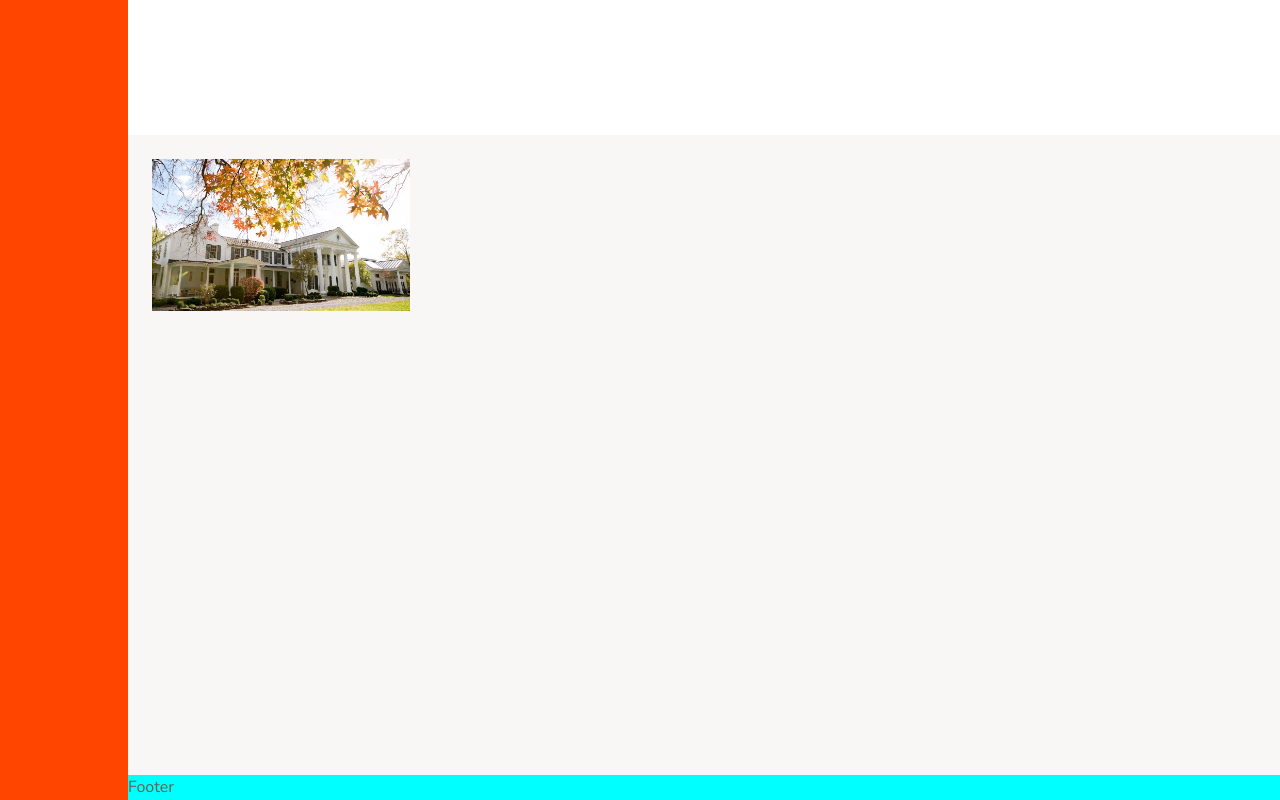
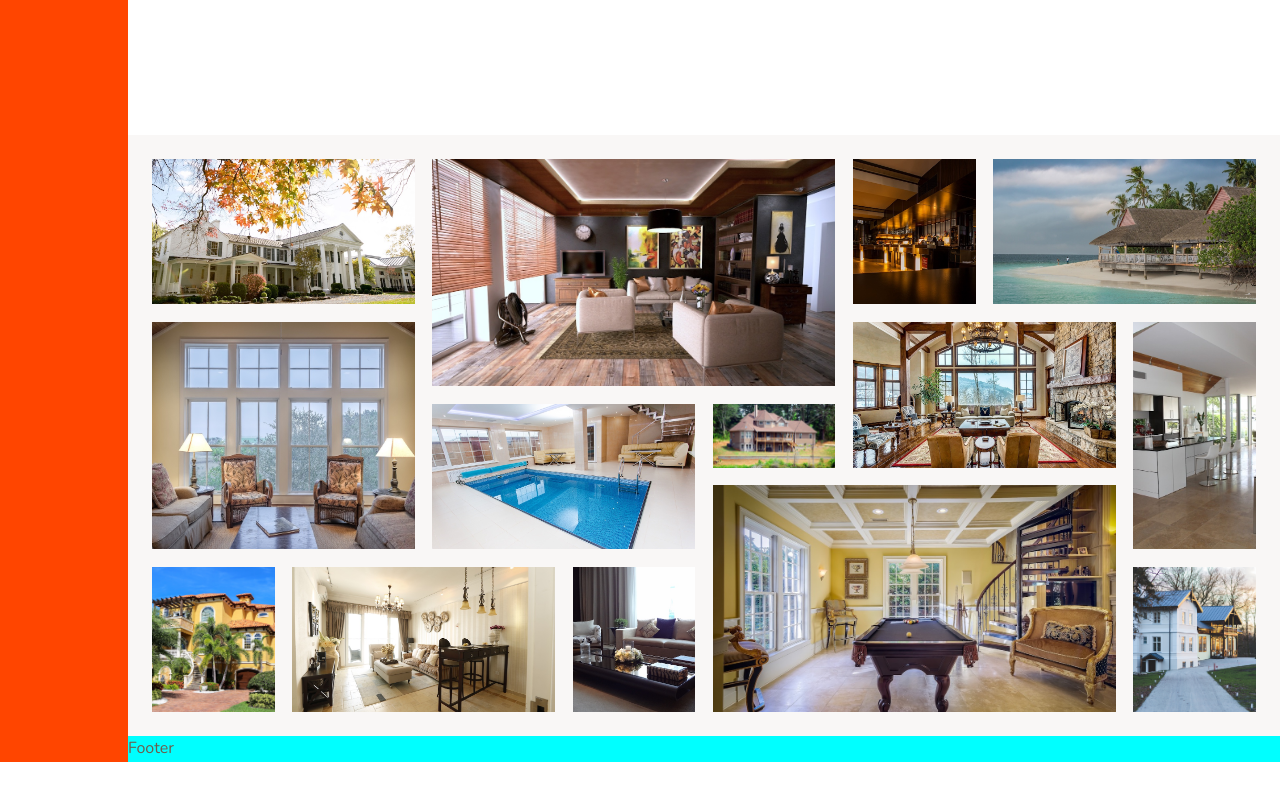
Before and after one commit to najmulmyself/Nexter, a website: page index.html in a window 1280 px wide. Shown: the part 4508-5308 px from the top of the page. After the commit the page ends 5270 px from the top, so only its background shows below. Drawn offline with nearby package versions, Linux system fonts and the light colour scheme.

Commit message:
gallery section completed

```diff
--- a/index.html
+++ b/index.html
@@ -358,6 +358,45 @@
       <figure class="gallery__item gallery__item--1">
         <img src="img/gal-1.jpeg" alt="img 1" class="gallery__img">
       </figure>
+      <figure class="gallery__item gallery__item--2">
+        <img src="img/gal-2.jpeg" alt="img 2" class="gallery__img">
+      </figure>
+      <figure class="gallery__item gallery__item--3">
+        <img src="img/gal-3.jpeg" alt="img 3" class="gallery__img">
+      </figure>
+      <figure class="gallery__item gallery__item--4">
+        <img src="img/gal-4.jpeg" alt="img 4" class="gallery__img">
+      </figure>
+      <figure class="gallery__item gallery__item--5">
+        <img src="img/gal-5.jpeg" alt="img 5" class="gallery__img">
+      </figure>
+      <figure class="gallery__item gallery__item--6">
+        <img src="img/gal-6.jpeg" alt="img 6" class="gallery__img">
+      </figure>
+      <figure class="gallery__item gallery__item--7">
+        <img src="img/gal-7.jpeg" alt="img 7" class="gallery__img">
+      </figure>
+      <figure class="gallery__item gallery__item--8">
+        <img src="img/gal-8.jpeg" alt="img 8" class="gallery__img">
+      </figure>
+      <figure class="gallery__item gallery__item--9">
+        <img src="img/gal-9.jpeg" alt="img 9" class="gallery__img">
+      </figure>
+      <figure class="gallery__item gallery__item--10">
+        <img src="img/gal-10.jpeg" alt="img 10" class="gallery__img">
+      </figure>
+      <figure class="gallery__item gallery__item--11">
+        <img src="img/gal-11.jpeg" alt="img 11" class="gallery__img">
+      </figure>
+      <figure class="gallery__item gallery__item--12">
+        <img src="img/gal-12.jpeg" alt="img 12" class="gallery__img">
+      </figure>
+      <figure class="gallery__item gallery__item--13">
+        <img src="img/gal-13.jpeg" alt="img 13" class="gallery__img">
+      </figure>
+      <figure class="gallery__item gallery__item--14">
+        <img src="img/gal-14.jpeg" alt="img 14" class="gallery__img">
+      </figure>
     </section>
 
     <footer class="footer">Footer</footer>
--- a/sass/_gallery.scss
+++ b/sass/_gallery.scss
@@ -1,24 +1,73 @@
-.gallery{
+.gallery {
   background-color: $color-grey-light-1;
-    grid-column : full-content-start / full-content-end;
+  grid-column: full-content-start / full-content-end;
 
   display: grid;
-    grid-template-columns: repeat(8 , 1fr);
-    grid-template-rows: repeat(7 , 5vw);
-    grid-gap: 1.5rem;
-    padding :1.5rem;
+  grid-template-columns: repeat(8, 1fr);
+  grid-template-rows: repeat(7, 5vw);
+  grid-gap: 1.1rem;
+  padding: 1.5rem;
 
-
-    &__item{
-
-        &--1{
+  &__item {
+    &--1 {
       grid-row: 1 / span 2;
       grid-column: 1 / span 2;
     }
-
+    &--2 {
+      grid-row: 1 / span 3;
+      grid-column: 3 / span 3;
+    }
+    &--3 {
+      grid-row: 1 / span 2;
+      grid-column: 6 / 7;
+    }
+    &--4 {
+      grid-row: 1 / span 2;
+      grid-column: 7 / -1;
+    }
+    &--5 {
+      grid-row: 3 / span 3;
+      grid-column: 1 / span 2;
+    }
+    &--6 {
+      grid-row: 4 / span 2;
+      grid-column: 3 / span 2;
+    }
+    &--7 {
+      grid-row: 4 / 5;
+      grid-column: 5 / 6;
+    }
+    &--8 {
+      grid-row: 3 / span 2;
+      grid-column: 6 / span 2;
+    }
+    &--9 {
+      grid-row: 3 / span 3;
+      grid-column: 8 / -1;
+    }
+    &--10 {
+      grid-row: 6 / span 2;
+      grid-column: 1 / 2;
+    }
+    &--11 {
+      grid-row: 6 / span 2;
+      grid-column: 2 / span 2;
+    }
+    &--12 {
+      grid-row: 6 / span 2;
+      grid-column: 4 / 5;
+    }
+    &--13 {
+      grid-row: 5 / span 3;
+      grid-column: 5 / span 3;
+    }
+    &--14 {
+      grid-row: 6 / span 2;
+      grid-column: 8 / -1;
+    }
   }
 
-    &__img{
+  &__img {
     width: 100%;
     object-fit: cover;
     height: 100%; // if we don't have specified the height object fit does't work properly;
```
Also changed, not shown: css/style.css. Lines whose indentation alone changed are shown as unchanged.
